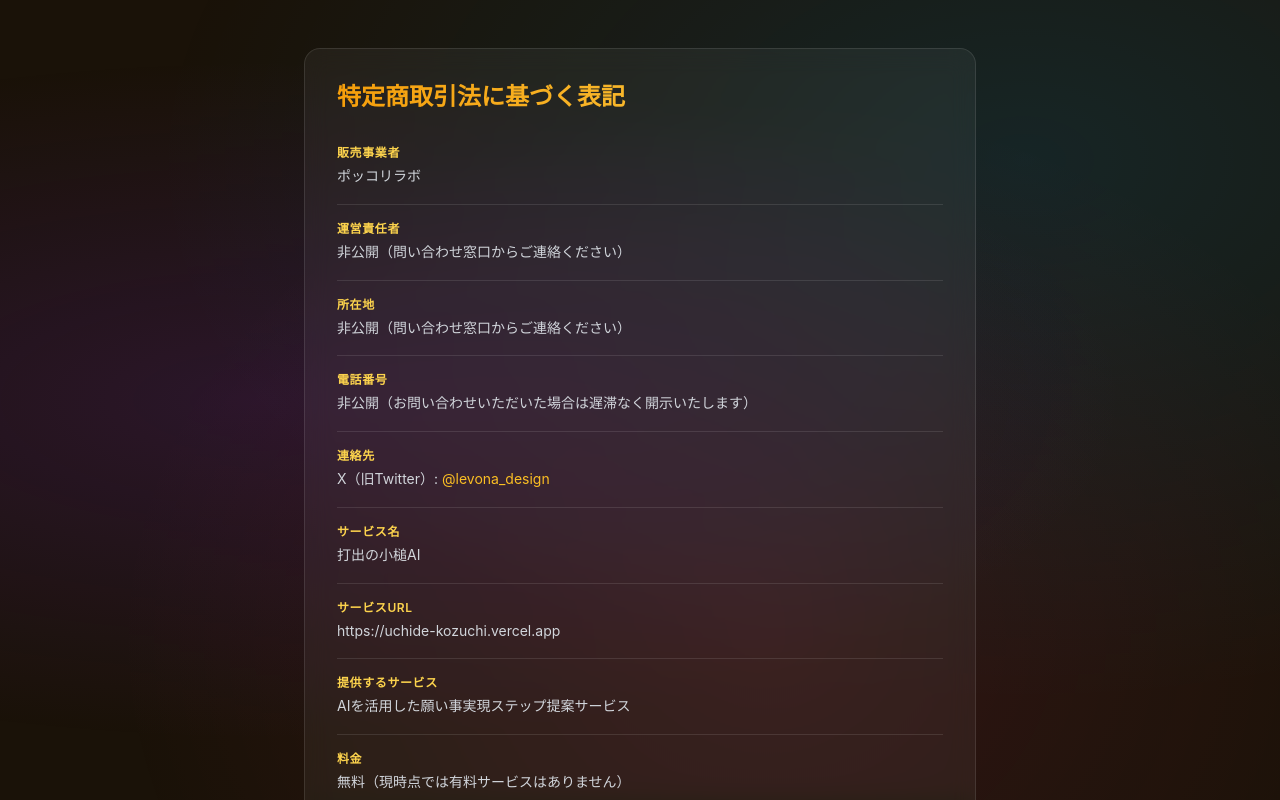
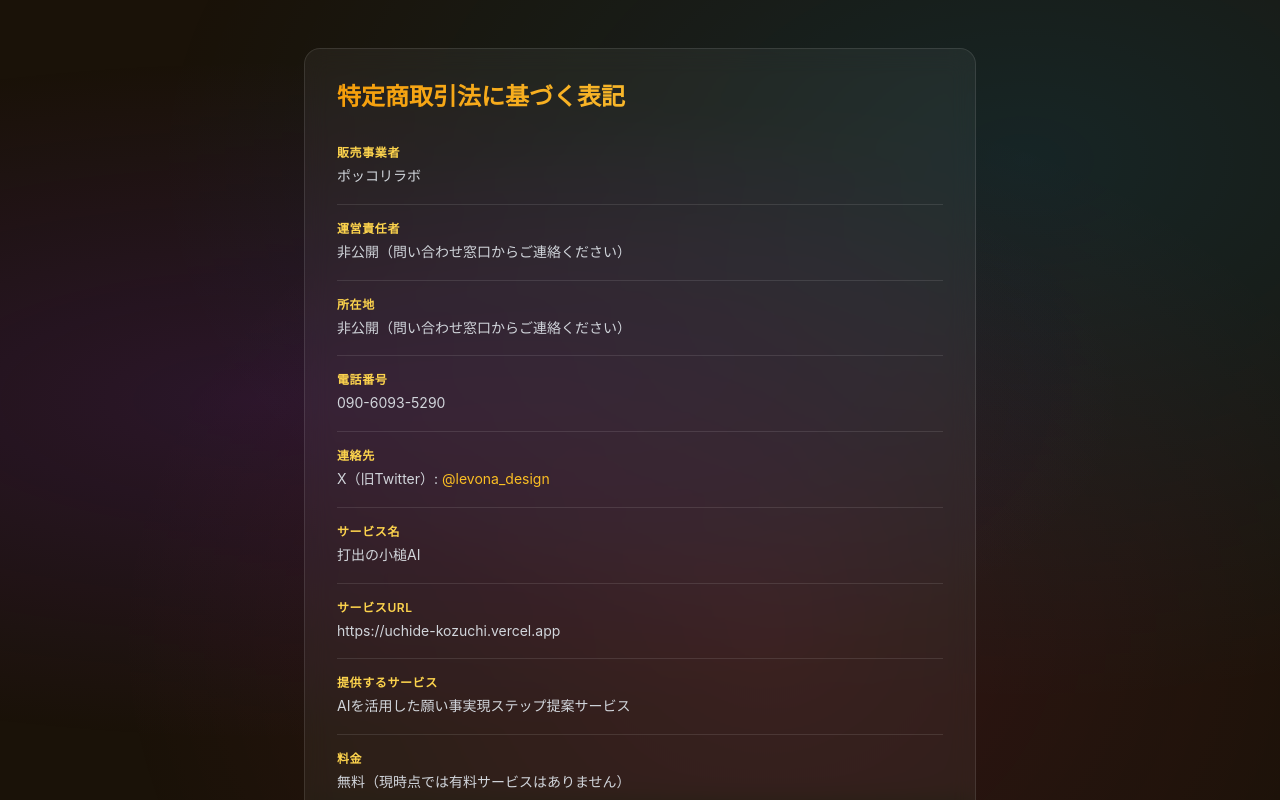
Before and after one commit to pokkori/uchide-kozuchi, a Next.js app: page /legal in a window 1280 px wide. Shown: the top 800 px of the page. Built offline with nearby package versions, Linux system fonts and the light colour scheme.

Commit message:
fix: 特商法電話番号を090-6093-5290に設定

```diff
--- a/app/legal/page.tsx
+++ b/app/legal/page.tsx
@@ -10,7 +10,7 @@
   { label: "販売事業者", value: "ポッコリラボ" },
   { label: "運営責任者", value: "非公開（問い合わせ窓口からご連絡ください）" },
   { label: "所在地", value: "非公開（問い合わせ窓口からご連絡ください）" },
-  { label: "電話番号", value: "非公開（お問い合わせいただいた場合は遅滞なく開示いたします）" },
+  { label: "電話番号", value: "090-6093-5290" },
   {
     label: "連絡先",
     value: "X（旧Twitter）: @levona_design",
```
